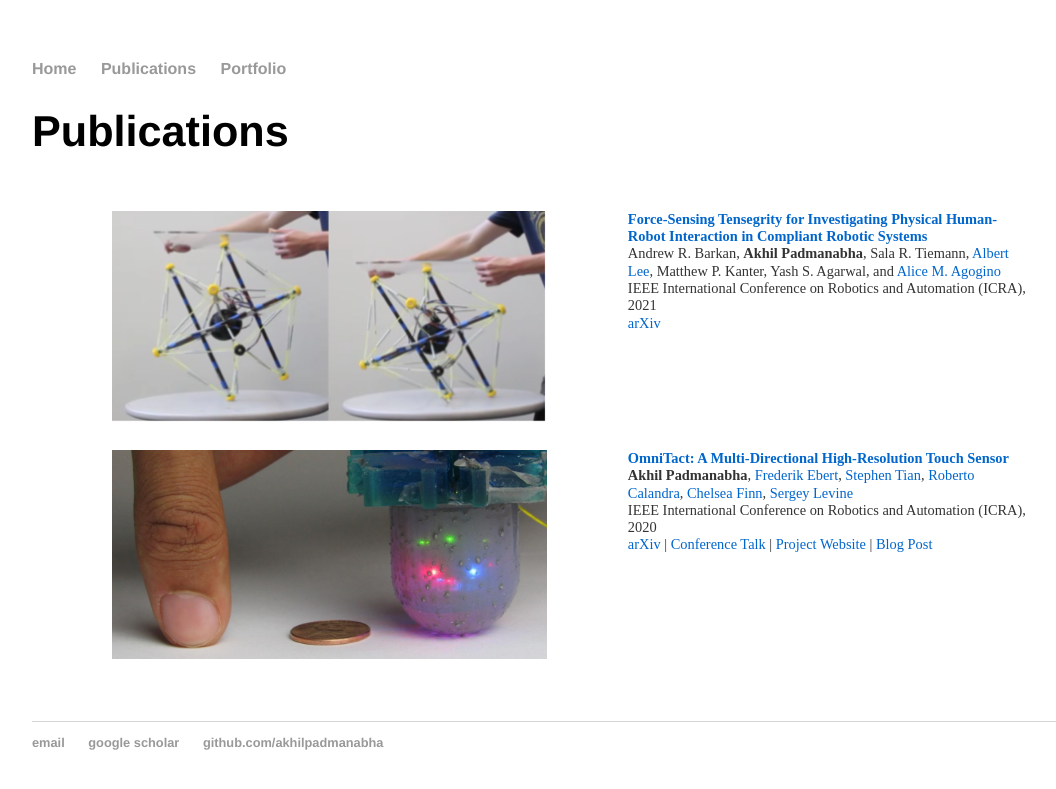
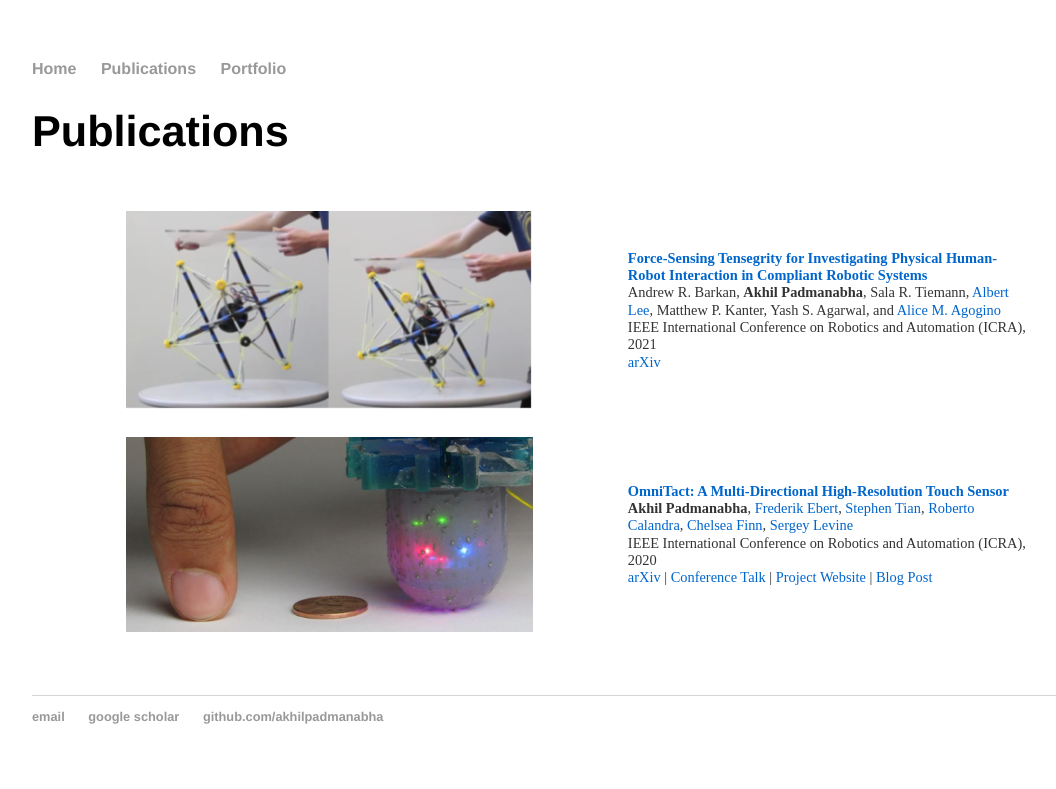
Before and after one commit to akhilpadmanabha/akhilpadmanabha.github.io, a Jekyll site: the page built from publications/index.html, in a window 1280 px wide. Shown: the top 789 px of the page, without its empty margins (96-1152 px from the left). Built offline with Jekyll 4.4.1, drawn with Linux system fonts in a browser that asks for light colours.

Commit message:
more formatting

```diff
--- a/css/main.css
+++ b/css/main.css
@@ -54,10 +54,21 @@ img {
 
 display: block;
 
-width: 80%;
+width: 75%;
 
 margin-left: auto;
 
 margin-right: auto;
 
 }
+
+img2 {
+
+  display: block;
+
+  width: 50%;
+
+  margin-left: auto;
+
+  margin-right: auto;
+}
--- a/index.html
+++ b/index.html
@@ -7,7 +7,7 @@ title: Akhil Padmanabha
 	<p>I am an incoming Ph.D. student at Carnegie Mellon University.</p>
 </div>
 
-<img src="images/portrait.jpeg" class="center"/>
+<img2 src="images/portrait.jpeg" class="center"/>
 
 
 <div class="blurb">
--- a/publications/index.html
+++ b/publications/index.html
@@ -11,8 +11,8 @@ title: Publications
 <table width="100%" align="center" border="0" columngap="1px" cellspacing="25" cellpadding="1px">
 	<tr>
 		  <g>
-			<td valign="top"><img src="https://raw.githubusercontent.com/akhilpadmanabha/akhilpadmanabha.github.io/master/images/tensegrity2.png" alt=""  height ="auto" max-width = "100%" /></td>
-			<td valign="top">
+			<td valign="center"><img src="https://raw.githubusercontent.com/akhilpadmanabha/akhilpadmanabha.github.io/master/images/tensegrity2.png" alt=""  height ="auto" max-width = "100%" /></td>
+			<td valign="center">
 				<a href="https://arxiv.org/abs/2106.07838" style="color:rgb(0,102,204);"> <strong>Force-Sensing Tensegrity for Investigating Physical Human-Robot Interaction in Compliant Robotic Systems</strong></a>
 				<BR>Andrew R. Barkan, <b>Akhil Padmanabha</b>, Sala R. Tiemann,
 					<a href="https://sites.google.com/berkeley.edu/albertlee/home" style="color:rgb(0,102,204);">Albert Lee</a>,
@@ -25,8 +25,8 @@ title: Publications
 				</g>
 	</tr>
     <tr>
-        <td valign="top"><img src="https://raw.githubusercontent.com/akhilpadmanabha/akhilpadmanabha.github.io/master/images/omnitact.jpg" alt="" height = "auto" max-width = "100%" /></td>
-        <td valign="top">
+        <td valign="center"><img src="https://raw.githubusercontent.com/akhilpadmanabha/akhilpadmanabha.github.io/master/images/omnitact.jpg" alt="" height = "auto" max-width = "100%" /></td>
+        <td valign="center">
 					<a href="https://arxiv.org/abs/2003.06965" style="color:rgb(0,102,204);"> <strong>OmniTact: A Multi-Directional High-Resolution Touch Sensor</strong></a>
 					<BR><strong>Akhil Padmanabha</strong>,
 						<a href="https://febert.github.io/" style="color:rgb(0,102,204);">Frederik Ebert</a>,
```
